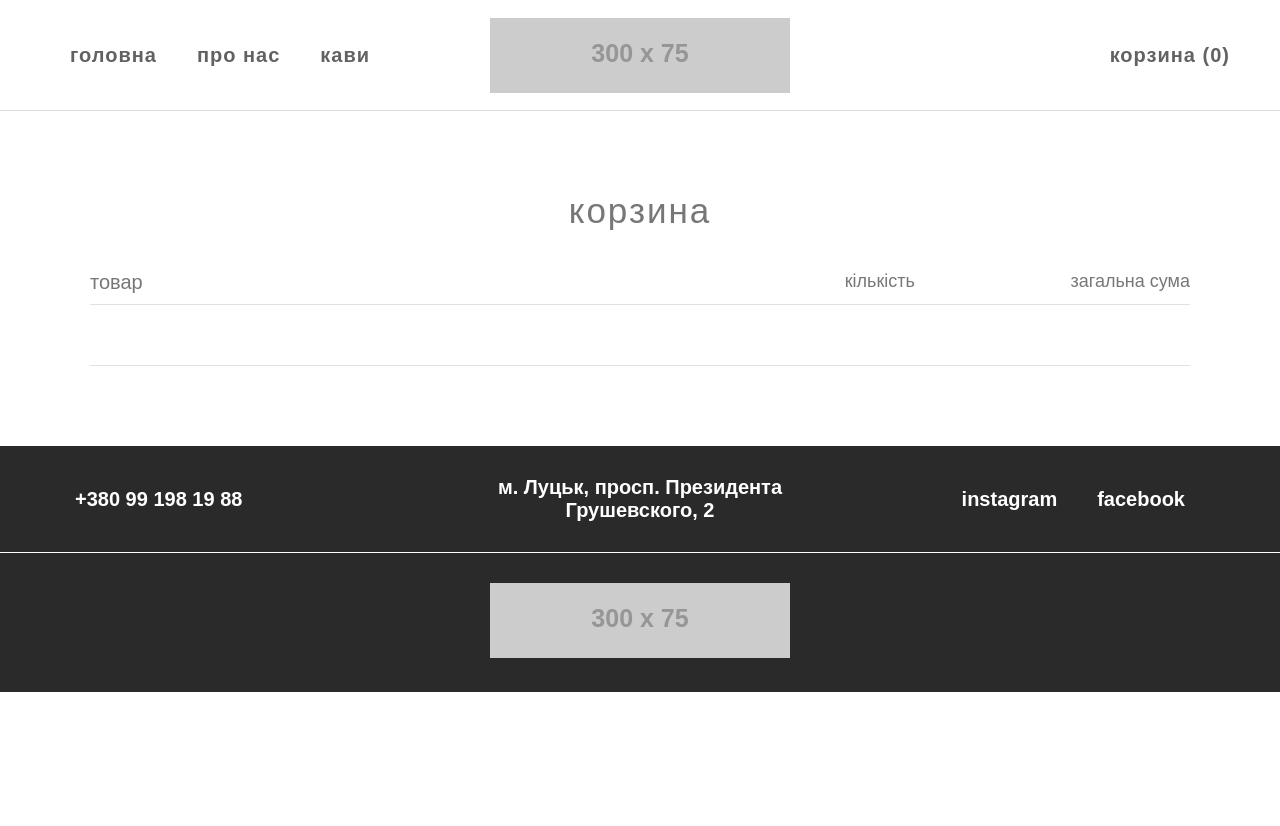
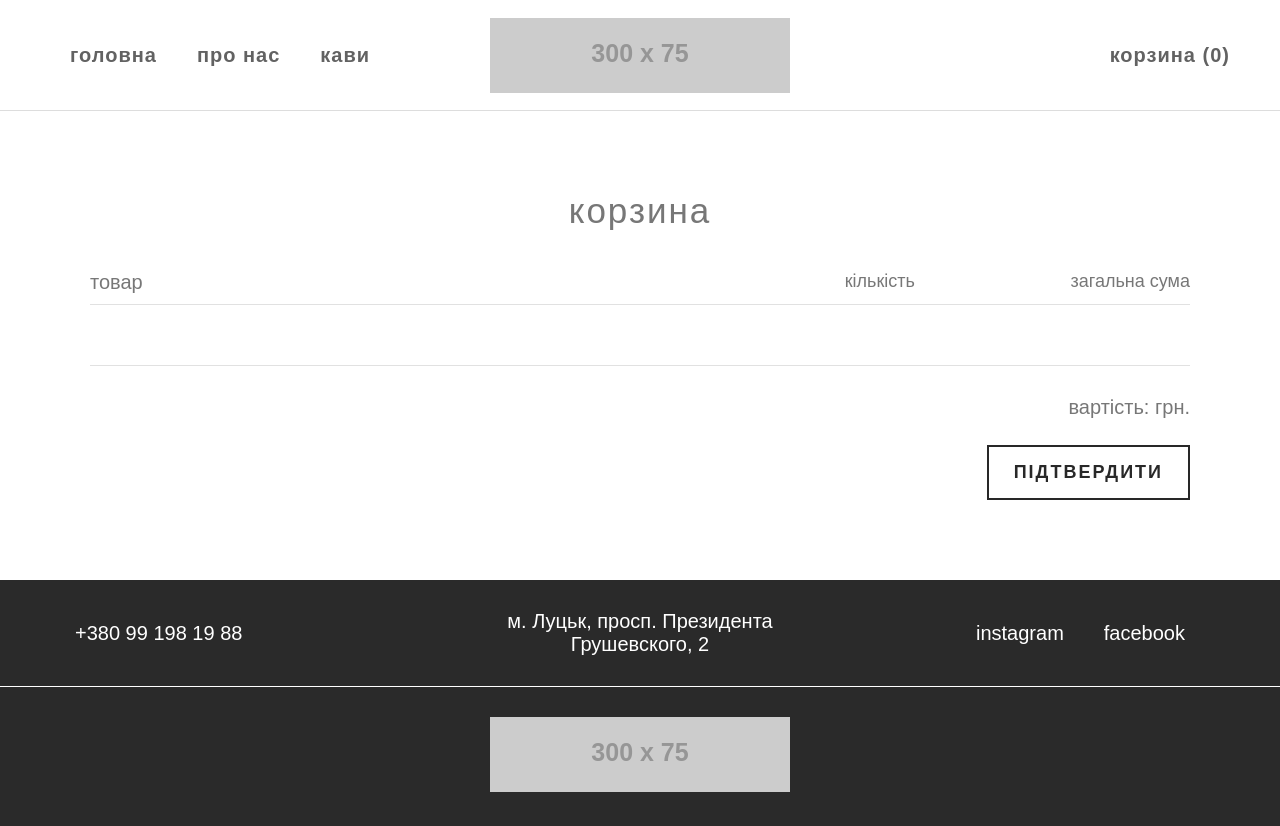
Before and after one commit to nkshn/spriceroom, a React (Create React App) app in the folder client/: page /cart in a window 1280 px wide. Before the commit the page ends 800 px from the top, so only its background shows below. Built offline with nearby package versions, Linux system fonts and the light colour scheme.

Commit message:
update v1.0 08.06.2021

```diff
--- a/client/src/components/footer/Footer.scss
+++ b/client/src/components/footer/Footer.scss
@@ -17,6 +17,11 @@
   width: 100%;
   flex-direction: row;
   font-size: 20px
+}
+.footer-top {
+  h4 {
+    font-weight: 500;
+  }
 }
 .footer-top_centerBlock {
   text-align: center;
--- a/client/src/components/navbar/index.js
+++ b/client/src/components/navbar/index.js
@@ -1,15 +1,14 @@
 import React from "react";
 import { Link } from "react-router-dom";
 
-import { Grid, GridItem, Box } from "@chakra-ui/react";
-import { Container, Center } from "@chakra-ui/react";
-import { Image } from "@chakra-ui/react"
-
-import Badge from "../badge/Badge";
+// redux
+import { connect } from 'react-redux';
 
 import './Navbar.scss';
 
-export default function Navbar() {
+function Navbar(props) {
+  const { len } = props;
+
   return (
     <nav className="nav-container">
       <div className="nav-leftBlock">
@@ -29,8 +28,17 @@ export default function Navbar() {
         <img src="http://via.placeholder.com/300x75" />
       </div>
       <div className="nav-rigthBlock">
-        <Link to="/cart">корзина ({0})</Link>
+        <Link to="/cart">корзина ({len})</Link>
       </div>
     </nav>
   )
 }
+
+
+const mapStateToProps = (state) => {
+  return {
+    len: state.cart.products.length
+  };
+};
+
+export default connect(mapStateToProps)(Navbar);
--- a/client/src/pages/AssortmentPage.js
+++ b/client/src/pages/AssortmentPage.js
@@ -41,7 +41,7 @@ function AssortmentPage(props) {
                       link={`/coffee/${item._id}`}
                       name={item.name}
                       fullName={item.fullName}
-                      img={item.images[0].sm}
+                      img={item.image}
                       price={item.price}
                       isInCart={
                         products.findIndex(cartItem => cartItem.id === item._id) >= 0
--- a/client/src/pages/cart/CartPage.js
+++ b/client/src/pages/cart/CartPage.js
@@ -1,4 +1,4 @@
-import React, { useState, useEffect } from "react";
+import React, { useState } from "react";
 
 // redux
 import { connect } from 'react-redux';
@@ -30,6 +30,11 @@ function CartPage(props) {
   return (
     <div className="сart-container">
       <div className="cart-title">Корзина</div>
+      {
+        isSubmitBtnActive === true
+          ? <p>sumbit cart view will be in future</p>
+          : (
+            <p>
               <div className="cart-header">
                 <h3>товар</h3>
                 <h3>кількість</h3>
@@ -45,22 +50,44 @@ function CartPage(props) {
                           <div className="cart-item_left-textBlock">
                             <p>{item.name}</p>
                             <p>250 гр.</p>
-                    <p>{item.price} грн.</p>
+                            <p>{item.price.toLocaleString("de-DE")} грн.</p>
                           </div>
                         </div>
                         <div className="cart-item_center">
-
+                          <div className="cart-item_center-container">
+                            <div>
+                              <div className="cart-item_center-buttons">
+                                <button onClick={() => decreaseItemQty(item.id)}>
+                                  <FontAwesomeIcon icon={faMinus} />
+                                </button>
+                                <h3>{item.qty}</h3>
+                                <button onClick={() => increaseItemQty(item.id)}>
+                                  <FontAwesomeIcon icon={faPlus} />
+                                </button>
+                              </div>
+                              <div className="cart-item_center-remove" onClick={() => deleteItem(item.id)}>
+                                <h4>видалити</h4>
+                              </div>
+                            </div>
+                          </div>
                         </div>
                         <div className="cart-item_rigth">
-
+                          <h4>{item.totalPrice.toLocaleString("de-DE")} грн.</h4>
                         </div>
                       </div>
                     )
                   })
                 }
               </div>
+              <div className="cart-bottom-section">
+                <h4>Вартість: {totalCartCost.toLocaleString("de-DE")} грн.</h4>
+                <button onClick={() => setIsSubmitBtnActive(true)}>Підтвердити</button>
               </div>
+            </p>
+          )
+      }
 
+    </div>
   )
 }
 
--- a/client/src/pages/cart/CartPage.scss
+++ b/client/src/pages/cart/CartPage.scss
@@ -46,35 +46,135 @@
   display: grid;
   grid-template-columns: 1fr 3fr 1fr;
   justify-content: space-around;
+  align-items: center;
   width: 100%;
   margin-top: 15px;
   margin-bottom: 15px;
 }
+
 .cart-item_left {
   display: flex;
   justify-content: space-between;
 
   img {
-    margin-right: 20px;
+    margin-right: 15px;
     height: 100px;
+    border-radius: 7px;
   }
 }
 .cart-item_left-textBlock {
   display: flex;
   flex-direction: column;
   justify-content: space-between;
-  margin-top: 15px;
-  margin-bottom: 15px;
+  margin-top: 13px;
+  margin-bottom: 13px;
 
   p {
     font-size: 18px;
     font-weight: 300;
     color: #777;
+    font-style: italic;
 
     &:first-child {
+      font-style: initial;
       font-weight: 600;
       color: #777;
       text-transform: capitalize;
+      letter-spacing: 1px;
     }
   }
 }
+
+.cart-item_center-container {
+  align-items: center;
+  justify-content: flex-end;
+  display: flex;
+
+  div {
+    text-align: center;
+  }
+}
+.cart-item_center-buttons {
+  display: flex;
+  border: 2px solid #e1e1e1;
+  align-items: center;
+
+  button {
+    border: none;
+    background: none;
+    position: relative;
+    padding-top: 13px;
+    padding-bottom: 13px;
+    padding-right: 25px;
+    padding-left: 25px;
+    cursor: pointer;
+    outline: none;
+
+    svg {
+      color: #b6b6b6;
+      font-size: 16px;
+    }
+  }
+
+  h3 {
+    color: #777;
+    font-weight: 500;
+    width: 20px;
+  }
+}
+.cart-item_center-remove {
+  cursor: pointer;
+
+  h4 {
+    width: 100px;
+    margin: 0 auto;
+    margin-top: 7px;
+    text-transform: uppercase;
+    color: #777;
+    letter-spacing: 2px;
+    font-size: 15px;
+    font-weight: 500;
+    border-bottom: 2px solid #cdcdcd;
+    padding-bottom: 1px;
+  }
+}
+
+.cart-item_rigth {
+  h4 {
+    text-align: end;
+    color: #777;
+    font-weight: 500;
+    font-size: 18px;
+  }
+}
+.cart-bottom-section {
+  margin-top: 30px;
+  text-align: end;
+
+  h4 {
+    text-transform: lowercase;
+    margin-bottom: 26px;
+    color: #777;
+    font-weight: 300;
+    font-size: 20px;
+  }
+
+  button {
+    font-size: 18px;
+    color: #282828;
+    background: white;
+    padding: 15px 25px;
+    text-transform: uppercase;
+    letter-spacing: 2px;
+    outline: none;
+    cursor: pointer;
+    border: 2px solid #282828;
+    font-weight: 600;
+    transition: all 0.2s;
+
+    &:hover {
+      color: white;
+      background: #282828;
+    }
+  }
+}
```
Also changed, not shown: client/src/components/footer/index.js (+7 -0 lines). Lines whose indentation alone changed are shown as unchanged.
